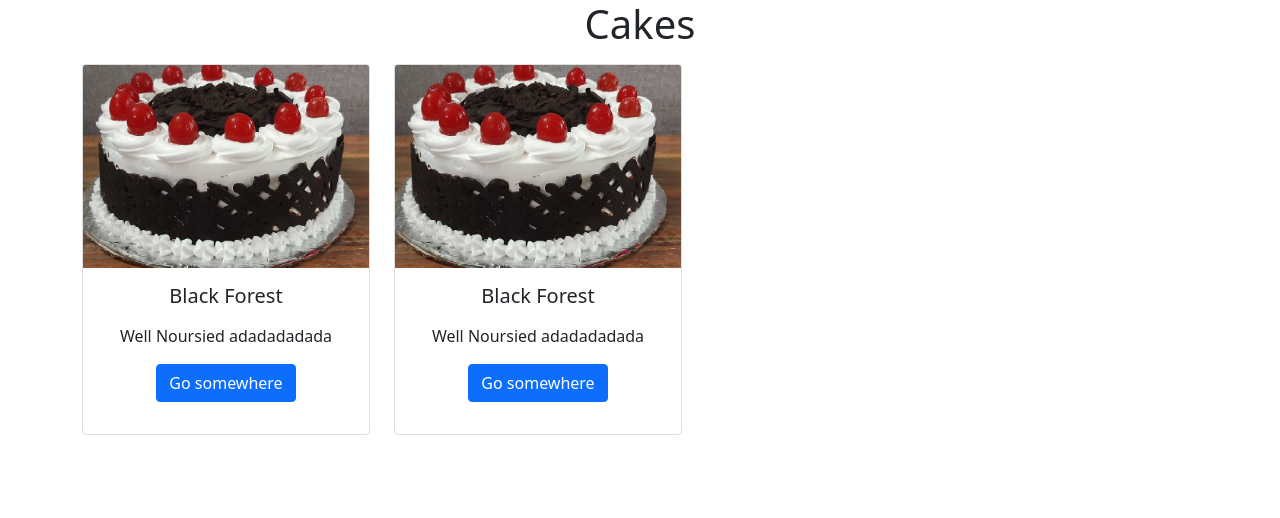
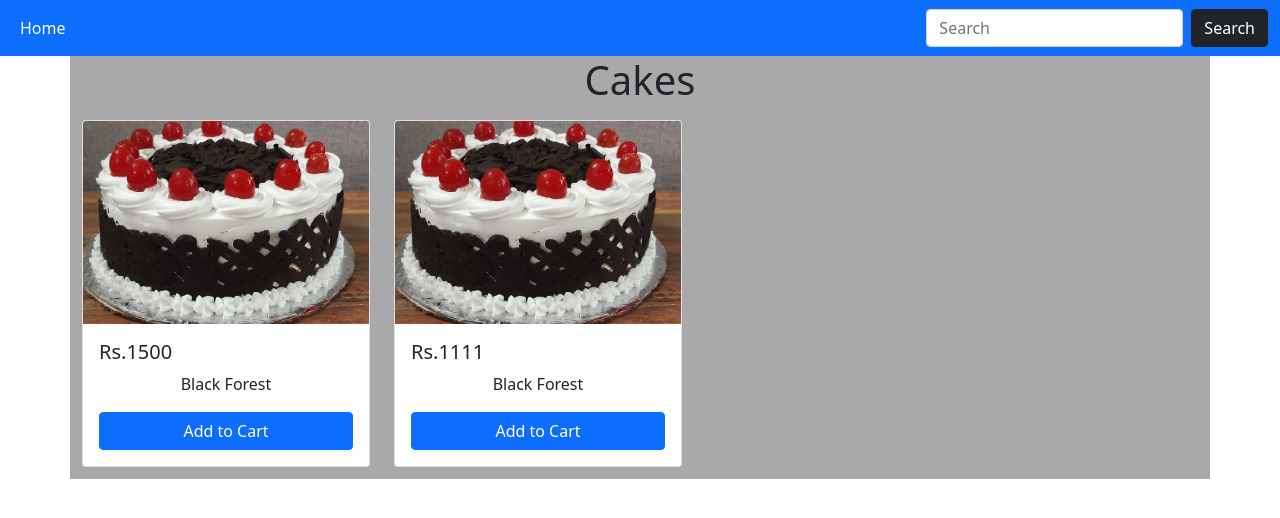
Before and after one commit to KzZe-Sama/Bakery-Management-System, a Django app: template BakeryManagementSystem/templates/products.html in a window 1280 px wide. Shown: the top 518 px of the page. Run offline with Django 3.2, Linux system fonts and the light colour scheme; data comes from the database, SQL or seed files in the repository; the template is opened without the code that fills it: values that come from a table or form of the project are taken from there, most other values are stand-ins (such as "Sample title", 1, 10 or a date in 2020).

Commit message:
Add navbar

```diff
--- a/BakeryManagementSystem/templates/products.html
+++ b/BakeryManagementSystem/templates/products.html
@@ -13,9 +13,52 @@
         integrity="sha384-MrcW6ZMFYlzcLA8Nl+NtUVF0sA7MsXsP1UyJoMp4YLEuNSfAP+JcXn/tWtIaxVXM"
         crossorigin="anonymous"></script>
     <title>Products</title>
+    <style>
+        .container {
+            background-color: darkgray;
+            padding-bottom: 1%;
+        }
+    </style>
 </head>
 
 <body>
+    <nav class="navbar navbar-expand-lg navbar-dark bg-primary">
+        <div class="container-fluid">
+            <button class="navbar-toggler" type="button" data-bs-toggle="collapse"
+                data-bs-target="#navbarSupportedContent" aria-controls="navbarSupportedContent" aria-expanded="false"
+                aria-label="Toggle navigation">
+                <span class="navbar-toggler-icon"></span>
+            </button>
+            <div class="collapse navbar-collapse" id="navbarSupportedContent">
+                <ul class="navbar-nav me-auto mb-2 mb-lg-0">
+                    <li class="nav-item">
+                        <a class="nav-link active" aria-current="page" href="/product">Home</a>
+                    </li>
+                    <!-- <li class="nav-item">
+                        <a class="nav-link" href="#">Link</a>
+                    </li> -->
+                    <!-- <li class="nav-item dropdown">
+                        <a class="nav-link dropdown-toggle" href="#" id="navbarDropdown" role="button"
+                            data-bs-toggle="dropdown" aria-expanded="false">
+                            Dropdown
+                        </a>
+                        <ul class="dropdown-menu" aria-labelledby="navbarDropdown">
+                            <li><a class="dropdown-item" href="#">Action</a></li>
+                            <li><a class="dropdown-item" href="#">Another action</a></li>
+                            <li>
+                                <hr class="dropdown-divider">
+                            </li>
+                            <li><a class="dropdown-item" href="#">Something else here</a></li>
+                        </ul>
+                    </li> -->
+                </ul>
+                <form class="d-flex">
+                    <input class="form-control me-2" type="search" placeholder="Search" aria-label="Search">
+                    <button class="btn btn-dark" type="submit">Search</button>
+                </form>
+            </div>
+        </div>
+    </nav>
     <div class="container">
         {% block data %}
         {% for data in cat_data %}
@@ -28,12 +71,15 @@
                 <div class="card" style="width: 18rem;">
                     <img src="/media/{{data.product_image}}" class="card-img-top" alt="img">
                     <div class="card-body">
+                        <h5 class="card-title">
+                            Rs.{{data.product_price}}
+                        </h5>
                         <figure class="text-center">
-                            <h5 class="card-title">
-                                <figure class="text-center">{{data.product_name}}</figure>
-                            </h5>
-                            <p class="card-text">{{data.product_description}}</p>
-                            <a href="#" class="btn btn-primary">Go somewhere</a>
+                            {{data.product_name}}
+                        </figure>
+                        <div class="d-grid">
+                            <button class="btn btn-primary">Add to Cart</button>
+                        </div>
                     </div>
                 </div>
             </div>
```
